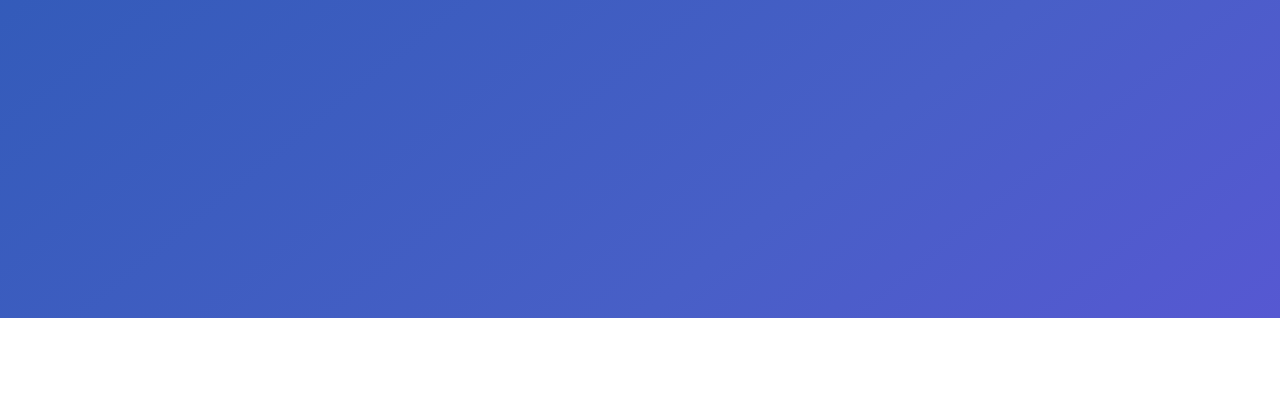
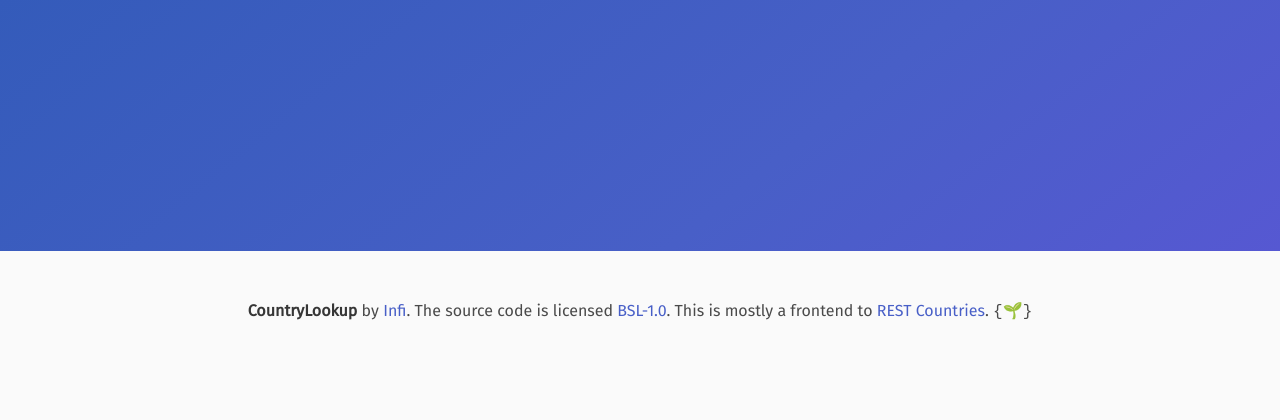
Before and after one commit to infi/CountryLookup, a website: page index.html in a window 1280 px wide. Shown: the part 482-902 px from the top of the page. Before the commit the page ends 800 px from the top, so only its background shows below. Drawn offline with nearby package versions, Linux system fonts and the light colour scheme.

Commit message:
Comply with rules a little bit more

```diff
--- a/index.html
+++ b/index.html
@@ -28,7 +28,7 @@
             </div>
         </div>
     </nav>
-    <section class="hero is-fullheight-with-navbar is-link is-bold">
+    <section class="hero is-large is-link is-bold">
         <div class="hero-body">
             <div class="container">
                 <h1 class="title">
@@ -40,6 +40,14 @@
             </div>
         </div>
     </section>
+    <footer class="footer">
+        <div class="content has-text-centered">
+            <p>
+                <strong>CountryLookup</strong> by <a href="https://infinityghost.gitlab.io">Infi</a>. The source code is licensed
+                <a href="https://opensource.org/licenses/BSL-1.0">BSL-1.0</a>. This is mostly a frontend to <a href="https://restcountries.eu">REST Countries</a>. <span class="is-family-code">{🌱}</span>
+            </p>
+        </div>
+    </footer>
 </body>
 
 </html>
```
